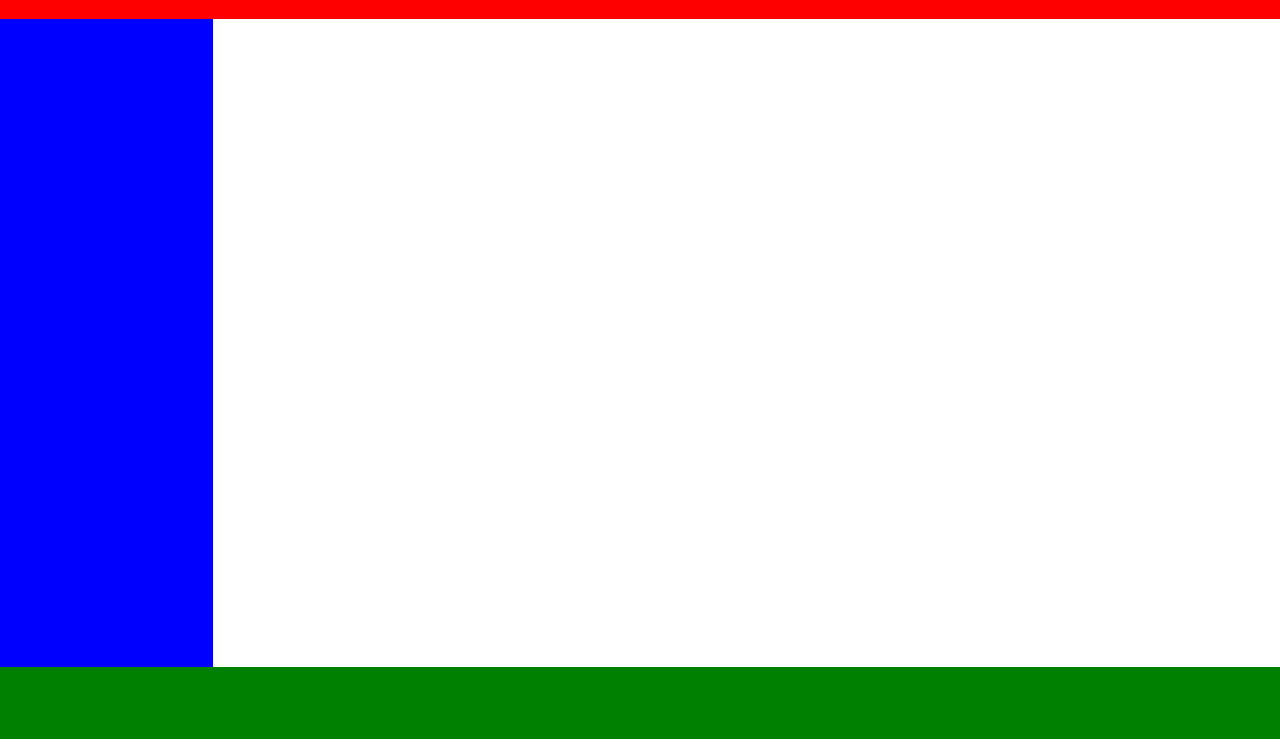
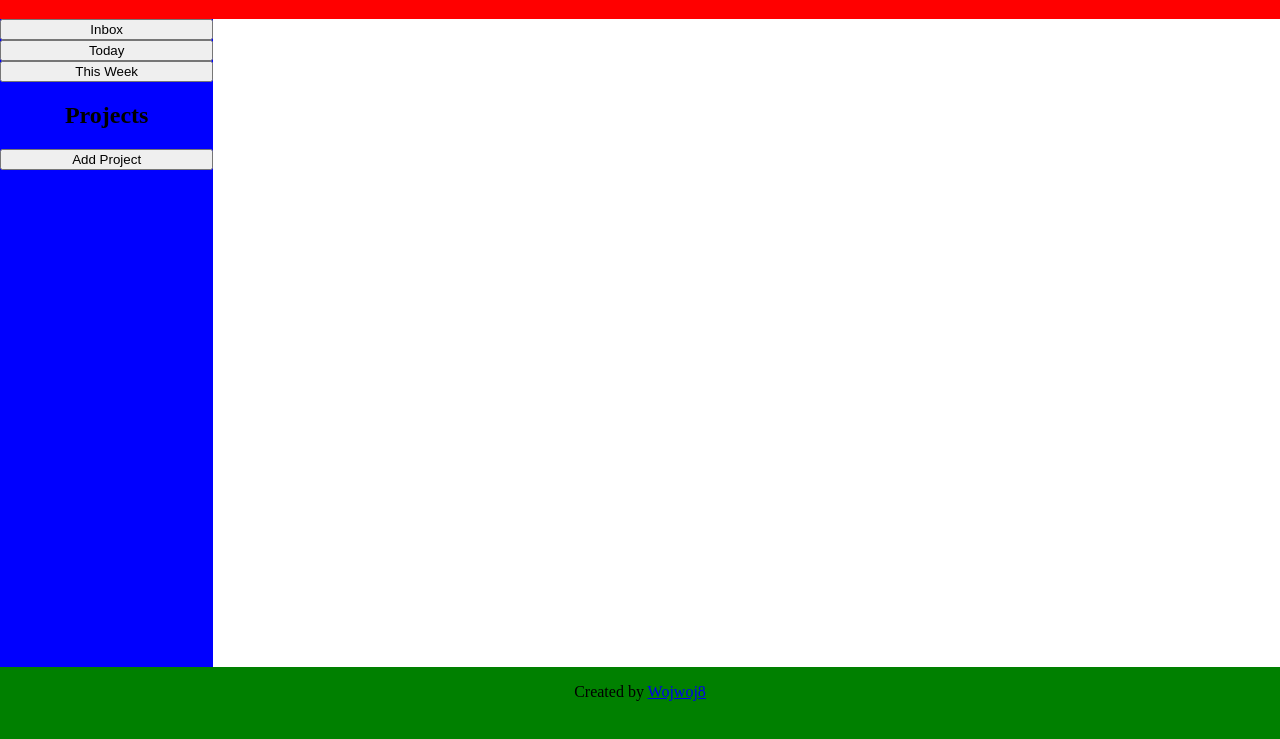
Before and after one commit to wojwoj8/TOP-TODO_LIST, a website built with webpack: page dist/index.html in a window 1280 px wide. Shown: the part 61-800 px from the top of the page. Built offline with nearby package versions, Linux system fonts and the light colour scheme.

Commit message:
added getbuttname and some p/divs

```diff
--- a/package.json
+++ b/package.json
@@ -24,5 +24,8 @@
     "style-loader": "^3.3.1",
     "webpack": "^5.75.0",
     "webpack-cli": "^5.0.1"
+  },
+  "dependencies": {
+    "date-fns": "^2.29.3"
   }
 }
--- a/src/index.js
+++ b/src/index.js
@@ -1,4 +1,6 @@
 import './style.css';
 import webInit from './startpage';
 
-webInit();
+document.addEventListener('DOMContentLoaded', () => {
+  webInit();
+});
--- /dev/null
+++ b/src/scripts.js
@@ -0,0 +1,7 @@
+const Todos = (title, description, dueDate, priority, state) => {
+  const getTite = () => title;
+  return {
+    title, description, dueDate, priority, state,
+  };
+};
+export default Todos;
--- a/src/startpage.js
+++ b/src/startpage.js
@@ -1,3 +1,6 @@
+import { toDate } from 'date-fns';
+import Todos from './scripts';
+
 function createHeader() {
   const header = document.createElement('div');
   const title = document.createElement('h1');
@@ -11,27 +14,82 @@ function createHeader() {
 
 function createSidebar() {
   const sidebar = document.createElement('div');
+  const defaultDiv = document.createElement('div');
+  const newProjectsDiv = document.createElement('div');
+  const inbox = document.createElement('button');
+  const addproject = document.createElement('button');
+  const projectsTitle = document.createElement('h2');
+  const today = document.createElement('button');
+  const thisWeek = document.createElement('button');
+
+  today.textContent = 'Today';
+  today.classList = 'default-project-butt';
+
+  thisWeek.textContent = 'This Week';
+  thisWeek.classList = 'default-project-butt';
+
+  newProjectsDiv.classList = 'new-projects';
+  defaultDiv.classList = 'default-projects';
+
+  projectsTitle.textContent = 'Projects';
+
+  addproject.textContent = 'Add Project';
+  addproject.classList = 'add-project-butt';
+
+  inbox.textContent = 'Inbox';
+  inbox.classList = 'default-project-butt';
+
+  defaultDiv.appendChild(inbox);
+  defaultDiv.appendChild(today);
+  defaultDiv.appendChild(thisWeek);
+
+  newProjectsDiv.appendChild(projectsTitle);
+  newProjectsDiv.appendChild(addproject);
+
   sidebar.classList = 'sidebar';
+  sidebar.appendChild(defaultDiv);
+  sidebar.appendChild(newProjectsDiv);
 
   return sidebar;
 }
+function getButtName() {
+  const title = document.querySelector('.main-title');
+  const buttons = document.querySelectorAll('button');
+  buttons.forEach((e) => {
+    e.addEventListener('click', () => {
+      title.textContent = e.innerHTML;
+      return title;
+    });
+  });
+}
 function createMain() {
   const main = document.createElement('div');
+  const mainProjectTitle = document.createElement('h1');
+
+  mainProjectTitle.classList = 'main-title';
+  mainProjectTitle.textContent = '';
   main.classList = 'main';
+
+  main.appendChild(mainProjectTitle);
 
   return main;
 }
 function createFooter() {
   const footer = document.createElement('div');
+  //   const createdBy = document.createElement('p');
+  footer.innerHTML = '<p>Created by <a href="https://github.com/wojwoj8">Wojwoj8</a></p>';
+  //   createdBy.textContent = 'Created By '
   footer.classList = 'footer';
   return footer;
 }
+
 function webInit() {
   const content = document.querySelector('#content');
   content.appendChild(createHeader());
   content.appendChild(createSidebar());
   content.appendChild(createMain());
   content.appendChild(createFooter());
+  getButtName();
   return content;
 }
 export default webInit;
--- a/src/style.css
+++ b/src/style.css
@@ -1,6 +1,6 @@
 body{
     height: 100vh;
-    margin:0
+    margin:0;
     /* background-color: red; */
 }
 #content{
@@ -14,18 +14,29 @@ body{
     "footer footer footer";
     text-align: center;
 }
+/* HEADER PART */
 .header{
     background-color: red;
     grid-area: header;
 
 }
+/* SIDEBAR PART */
 .sidebar{
     background-color: blue;
     grid-area: sidebar;
 }
+.default-projects, .new-projects{
+    display: flex;
+    flex-direction: column;
+}
+.new-projects{
+
+}
+/* MAIN PART */
 .main{
     grid-area: main;
 }
+/* FOOTER PART */
 .footer{
     background-color: green;
     grid-area: footer;
```
Also changed, not shown: dist/main.js, 1 other file.
